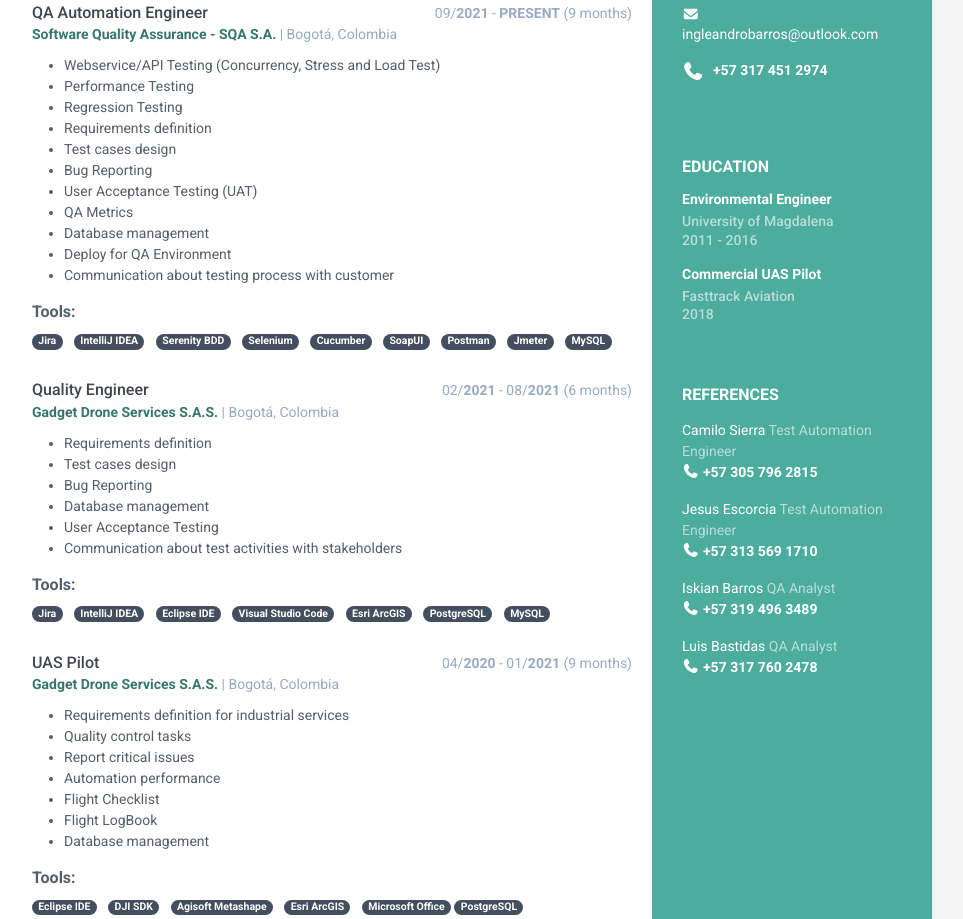
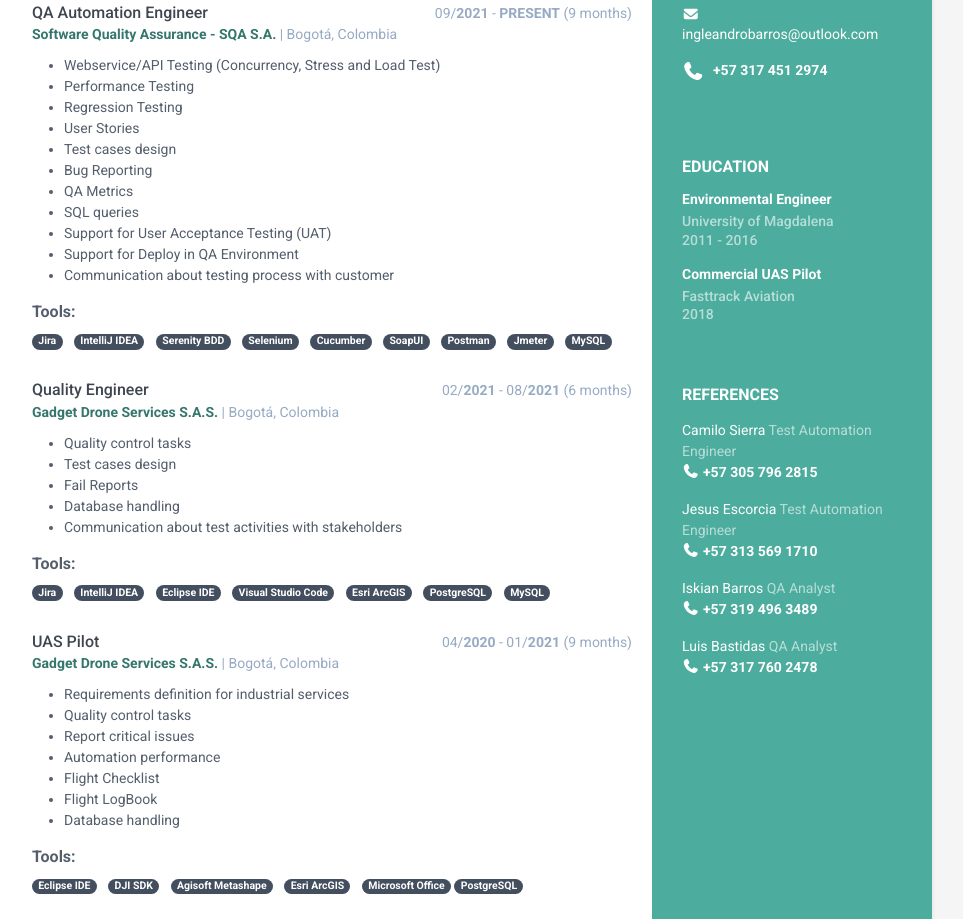
Before and after one commit to leandjb/CVQA_Barros, a plain HTML site: page index.html in a window 1280 px wide. Shown: the part 506-1425 px from the top of the page, without its empty margins (188-1151 px from the left). Drawn offline with Linux system fonts and the light colour scheme.

Commit message:
improve CV 2

```diff
--- a/index.html
+++ b/index.html
@@ -106,7 +106,7 @@
                 <div class="summary">
                     <p>QA Tester with experience in Test Automation, Webservices/API testing, functional testing,
                         requirement definition (User Stories), test cases design, regression testing, Bug reporting,
-                        documentation and User Acceptance Testing (UAT).</p>
+                        documentation and support for User Acceptance Testing (UAT).</p>
                 </div>
             </section>
 
@@ -154,20 +154,21 @@
                             <h3 class="job-title">QA Automation Engineer</h3>
                             <div class="time">09/<b>2021</b> - <b>PRESENT</b> (9 months)</div>
                         </div>
-                        <div class="company"><a href="https://sqasa.co/"><b>Software Quality Assurance - SQA S.A.</b></a> | Bogotá, Colombia</div>
+                        <div class="company"><a href="https://sqasa.co/"><b>Software Quality Assurance - SQA
+                                    S.A.</b></a> | Bogotá, Colombia</div>
                     </div>
                     <div class="details">
                         <ul>
                             <li>Webservice/API Testing (Concurrency, Stress and Load Test)</li>
                             <li>Performance Testing</li>
                             <li>Regression Testing</li>
-                            <li>Requirements definition</li>
+                            <li>User Stories</li>
                             <li>Test cases design</li>
                             <li>Bug Reporting</li>
-                            <li>User Acceptance Testing (UAT)</li>
                             <li>QA Metrics</li>
-                            <li>Database management</li>
-                            <li>Deploy for QA Environment</li>
+                            <li>SQL queries</li>
+                            <li>Support for User Acceptance Testing (UAT)</li>
+                            <li>Support for Deploy in QA Environment</li>
                             <li>Communication about testing process with customer</li>
                         </ul>
 
@@ -219,11 +220,10 @@
                     </div>
                     <div class="details">
                         <ul>
-                            <li>Requirements definition</li>
+                            <li>Quality control tasks</li>
                             <li>Test cases design</li>
-                            <li>Bug Reporting</li>
-                            <li>Database management</li>
-                            <li>User Acceptance Testing</li>
+                            <li>Fail Reports</li>
+                            <li>Database handling</li>
                             <li>Communication about test activities with stakeholders</li>
                         </ul>
 
@@ -241,7 +241,7 @@
                                 <span class="badge badge-primary badge-pill">Eclipse IDE</span>
                             </li>
                             <li class="list-inline-item">
-                            <span class="badge badge-primary badge-pill">Visual Studio Code</span>
+                                <span class="badge badge-primary badge-pill">Visual Studio Code</span>
                             </li>
                             <li class="list-inline-item">
                                 <span class="badge badge-primary badge-pill">Esri ArcGIS</span>
@@ -250,7 +250,7 @@
                                 <span class="badge badge-primary badge-pill">PostgreSQL</span>
                             </li>
                             <li class="list-inline-item">
-                            <span class="badge badge-primary badge-pill">MySQL</span>
+                                <span class="badge badge-primary badge-pill">MySQL</span>
                             </li>
                         </ul>
                     </div>
@@ -274,7 +274,7 @@
                             <li>Automation performance</li>
                             <li>Flight Checklist</li>
                             <li>Flight LogBook</li>
-                            <li>Database management</li>
+                            <li>Database handling</li>
                         </ul>
 
                         <h4 class="resume-timeline-item-desc-heading font-weight-bold">
@@ -311,7 +311,8 @@
                             <h3 class="job-title">UAS Pilot</h3>
                             <div class="time">02/<b>2019</b> - 02/<b>2020</b> (12 months)</div>
                         </div>
-                        <div class="company"><a href=""><b>Drones Agrícolas de Córdoba S.A.S.</b></a> | Montería, Colombia
+                        <div class="company"><a href=""><b>Drones Agrícolas de Córdoba S.A.S.</b></a> | Montería,
+                            Colombia
                         </div>
                     </div>
                     <div class="details">
@@ -323,7 +324,7 @@
                             <li>Flight Checklist</li>
                             <li>Flight LogBook</li>
                             <li>Multispectral analysis</li>
-                            <li>Database management</li>
+                            <li>Database handling</li>
                         </ul>
 
                         <h4 class="resume-timeline-item-desc-heading font-weight-bold">
```
